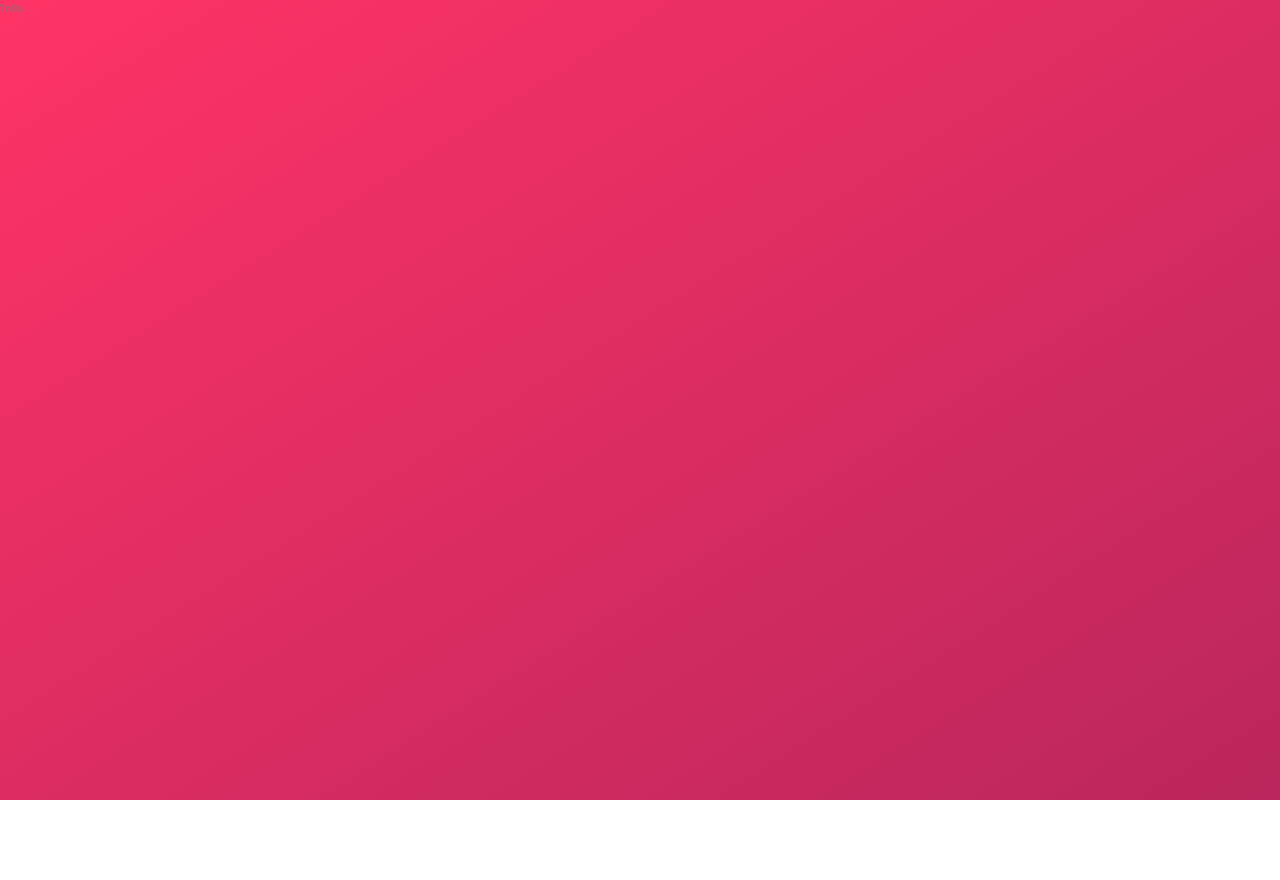
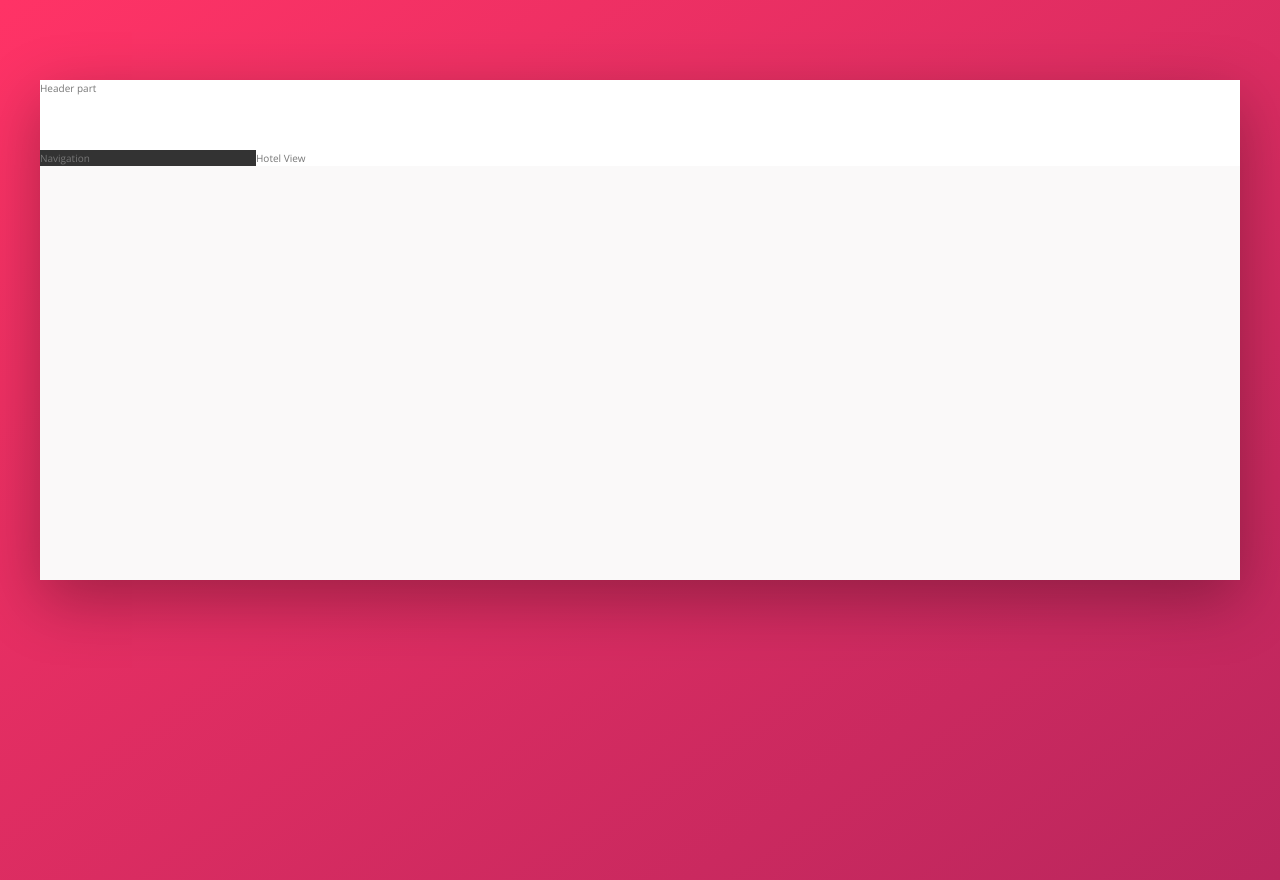
Before and after one commit to bncblnc/trillo, a website: page index.html in a window 1280 px wide. Before the commit the page ends 800 px from the top, so only its background shows below. Drawn offline with nearby package versions, Linux system fonts and the light colour scheme.

Commit message:
overall layout

```diff
--- a/index.html
+++ b/index.html
@@ -14,6 +14,12 @@
     <title>trillo &mdash; Your all-in-one booking app</title>
   </head>
   <body>
-    Trillo
+    <div class="container">
+      <header class="header">Header part</header>
+      <div class="content">
+        <nav class="sidebar">Navigation</nav>
+        <main class="hotel-view">Hotel View</main>
+      </div>
+    </div>
   </body>
 </html>
--- a/sass/_base.scss
+++ b/sass/_base.scss
@@ -11,6 +11,8 @@
   --color-grey-dark-1: #333;
   --color-grey-dark-2: #777;
   --color-grey-dark-3: #999;
+
+  --shadow-dark: 0 2rem 6rem rgba(0, 0, 0, 0.3);
 }
 
 * {
--- a/sass/_layout.scss
+++ b/sass/_layout.scss
@@ -0,0 +1,29 @@
+.container {
+  max-width: 120rem;
+  margin: 8rem auto;
+  background-color: var(--color-grey-light-1);
+  box-shadow: var(--shadow-dark);
+
+  min-height: 50rem;
+}
+
+.header {
+  height: 7rem;
+  background-color: #fff;
+  border-bottom: var(--color-grey-light-2);
+}
+
+.content {
+  display: flex;
+}
+
+.sidebar {
+  background-color: var(--color-grey-dark-1);
+
+  flex: 0 0 18%;
+}
+
+.hotel-view {
+  background-color: #fff;
+  flex: 1;
+}
```
Also changed, not shown: css/style.css.
